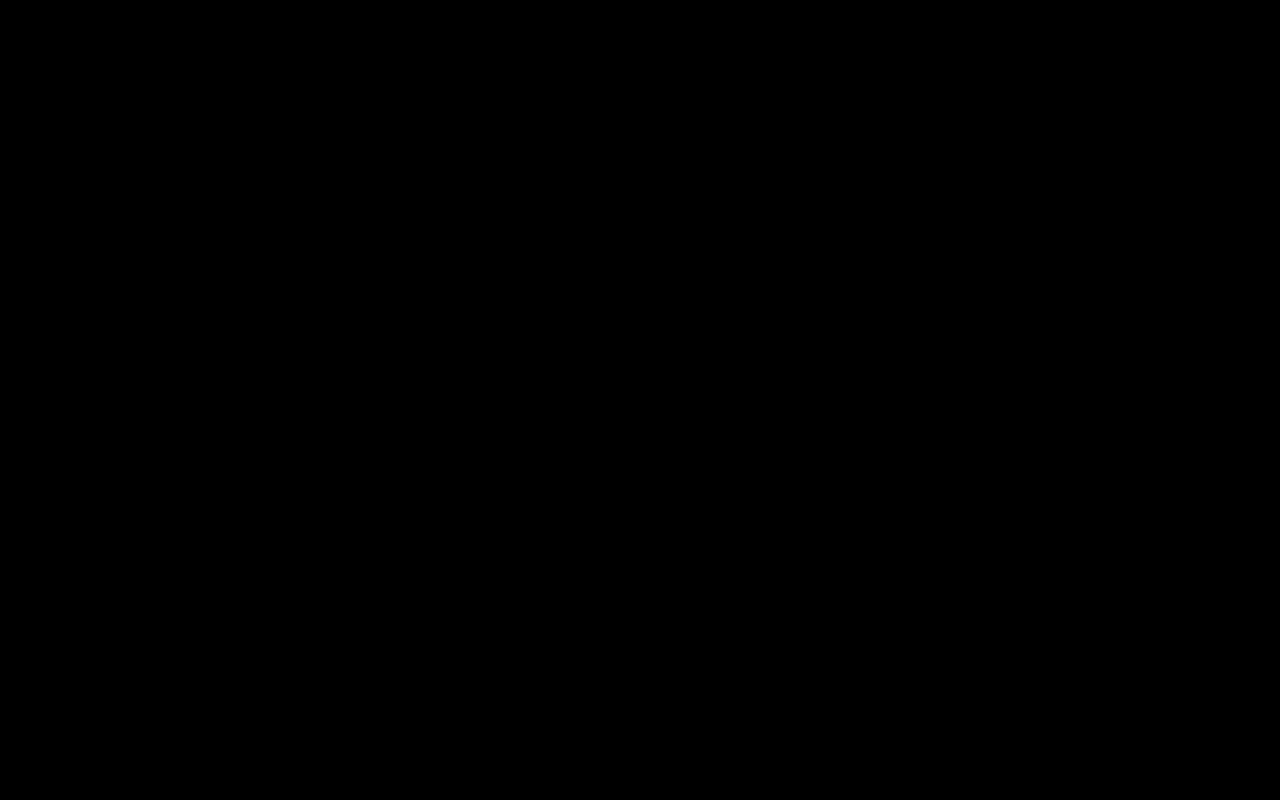
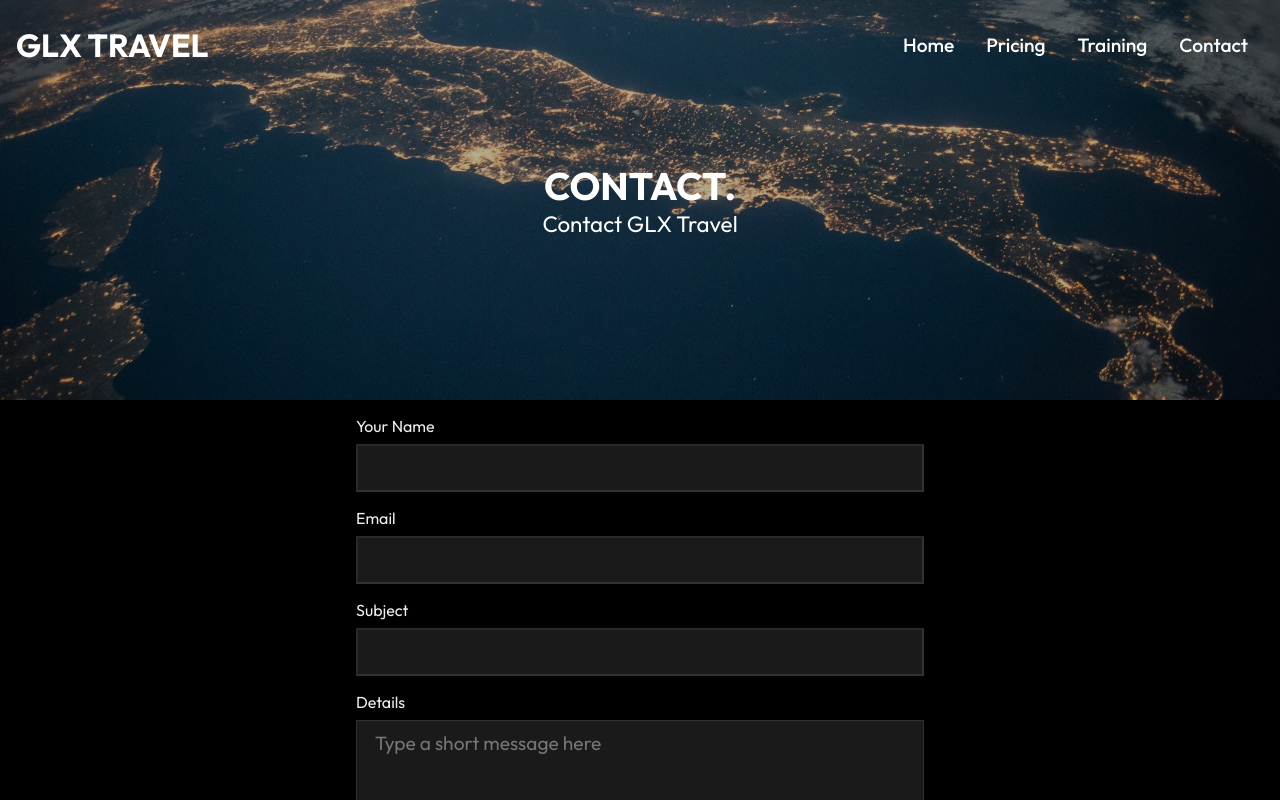
Before and after one commit to sameersheikh2/glx-travel, a React (Create React App) app: page /contact in a window 1280 px wide. Before the commit this address had no page. Shown: the top 800 px of the page. Built offline with nearby package versions, Linux system fonts and the light colour scheme.

Commit message:
added form page and render it into contact component

```diff
--- a/src/App.js
+++ b/src/App.js
@@ -1,19 +1,22 @@
 import React from 'react'
-import { Routes, Route } from "react-router-dom"
-import Home from "./routes/Home"
+import {Routes, Route} from 'react-router-dom'
+import Contact from './routes/Contact';
+
+import Home from './routes/Home'
 import Pricing from './routes/Pricing'
-import Training from './routes/Training'
+import Training from './routes/Training';
 
-const App = () => {
+function App() {
   return (
     <>
       <Routes>
-        <Route path="/" element={<Home />} />
+        <Route path='/' element={<Home />} />
         <Route path='/pricing' element={<Pricing />} />
         <Route path='/training' element={<Training />} />
+        <Route path='/contact' element={<Contact />} />
       </Routes>
     </>
-  )
+  );
 }
 
-export default App
+export default App;
--- /dev/null
+++ b/src/components/Form.js
@@ -0,0 +1,22 @@
+import React from 'react'
+import './FormStyle.css'
+
+const Form = () => {
+    return (
+        <div className='form'>
+            <form>
+                <label>Your Name</label>
+                <input type='text'></input>
+                <label>Email</label>
+                <input type='email'></input>
+                <label>Subject</label>
+                <input type='text'></input>
+                <label>Details</label>
+                <textarea rows='6' placeholder='Type a short message here' />
+                <button className='btn'>Submit</button>
+            </form>
+        </div>
+    )
+}
+
+export default Form
--- /dev/null
+++ b/src/components/FormStyle.css
@@ -0,0 +1,25 @@
+label {
+    color: #eee;
+}
+
+form {
+    display: flex;
+    flex-direction: column;
+    padding: 1rem;
+    margin: auto;
+    max-width: 600px;
+}
+
+form label {
+    margin-bottom: .5rem;
+}
+
+form input, textarea {
+    margin-bottom: 1rem;
+    padding: 10px 18px;
+    font-size: 1.2rem;
+    font-family: 'Outfit', sans-serif;
+    background: rgba(255,255,255,.1);
+    border-color: rgba(255,255,255,.1);
+    color: #f4f4f4;
+}
--- a/src/components/Navbar.jsx
+++ b/src/components/Navbar.jsx
@@ -22,7 +22,7 @@
                 <Link to="/">Home</Link>
             </li>
             <li>
-                <Link to="Pricing">Pricing</Link>
+                <Link to="/pricing">Pricing</Link>
             </li>
             <li>
                 <Link to="/training">Training</Link>
```
